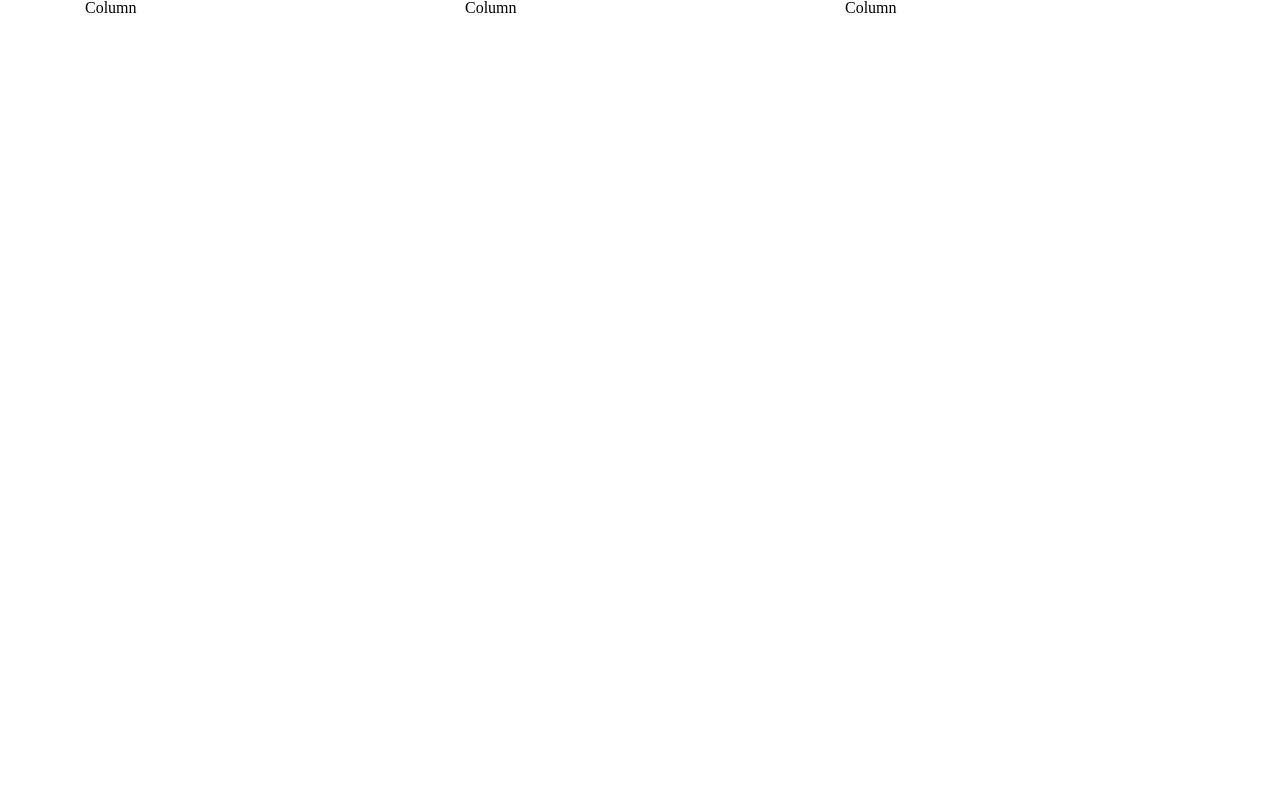
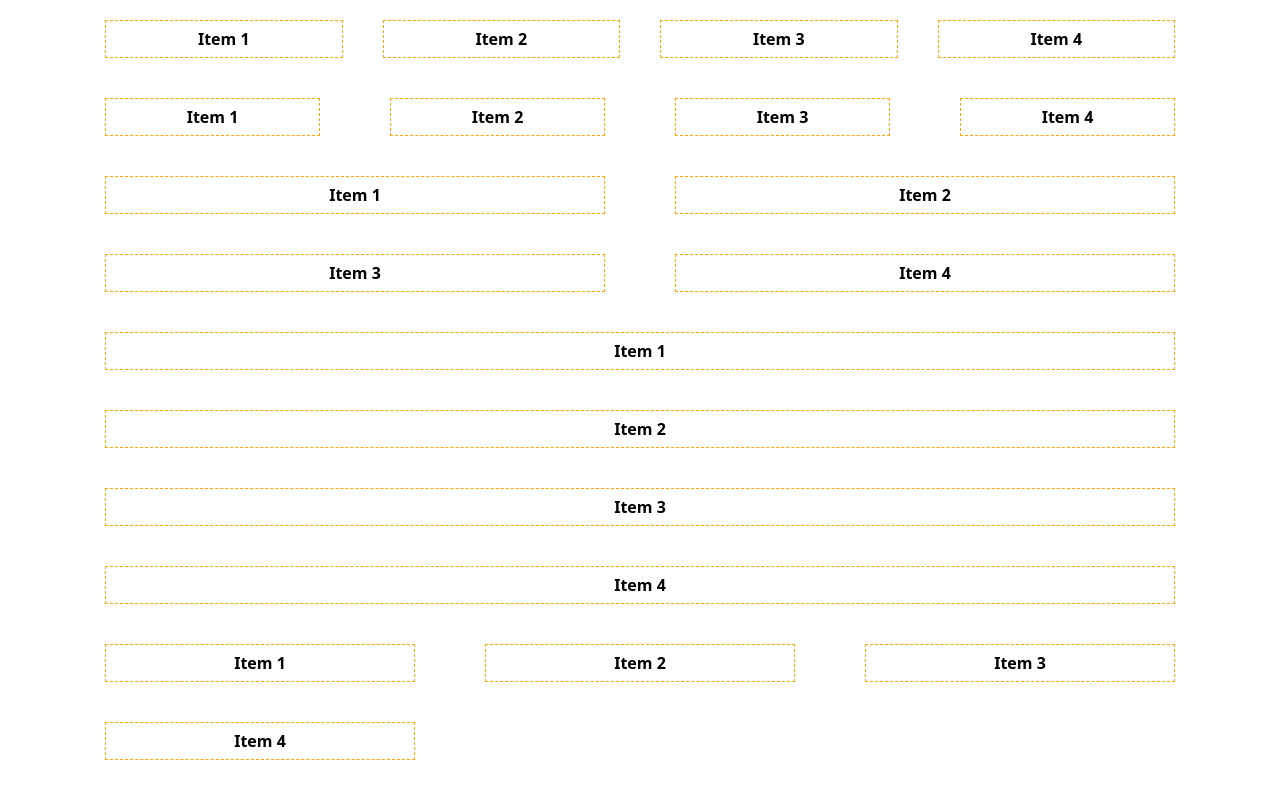
Before and after one commit to trangiabao2003/GridSystem, a plain HTML site: page index.html in a window 1280 px wide. Drawn offline with Linux system fonts and the light colour scheme.

Commit message:
Grid System

```diff
--- a/index.html
+++ b/index.html
@@ -18,15 +18,83 @@
 	</head>
 	<body>
 		<div class="container">
-			<div class="row">
+			<!-- Row 1 -->
+			<div class="row row-cols-lg-4 row-cols-sm-2 row-cols-1 g-0">
 				<div class="col">
-					<div class="card-item">Column</div>
+					<div class="card-item">Item 1</div>
 				</div>
 				<div class="col">
-					<div class="card-item">Column</div>
+					<div class="card-item">Item 2</div>
 				</div>
 				<div class="col">
-					<div class="card-item">Column</div>
+					<div class="card-item">Item 3</div>
+				</div>
+				<div class="col">
+					<div class="card-item">Item 4</div>
+				</div>
+			</div>
+
+			<!-- Row 2 -->
+			<div class="row row-cols-lg-4 row-cols-sm-2 row-cols-1">
+				<div class="col">
+					<div class="card-item">Item 1</div>
+				</div>
+				<div class="col">
+					<div class="card-item">Item 2</div>
+				</div>
+				<div class="col">
+					<div class="card-item">Item 3</div>
+				</div>
+				<div class="col">
+					<div class="card-item">Item 4</div>
+				</div>
+			</div>
+
+			<!-- Row 3 -->
+			<div class="row row-cols-lg-2 row-cols-sm-1 row-cols-1">
+				<div class="col">
+					<div class="card-item">Item 1</div>
+				</div>
+				<div class="col">
+					<div class="card-item">Item 2</div>
+				</div>
+				<div class="col">
+					<div class="card-item">Item 3</div>
+				</div>
+				<div class="col">
+					<div class="card-item">Item 4</div>
+				</div>
+			</div>
+
+			<!-- Row 4 -->
+			<div class="row row-cols-lg-1 row-cols-sm-1 row-cols-1">
+				<div class="col">
+					<div class="card-item">Item 1</div>
+				</div>
+				<div class="col">
+					<div class="card-item">Item 2</div>
+				</div>
+				<div class="col">
+					<div class="card-item">Item 3</div>
+				</div>
+				<div class="col">
+					<div class="card-item">Item 4</div>
+				</div>
+			</div>
+
+			<!-- Row 5s -->
+			<div class="row row-cols-lg-3 row-cols-sm-2 row-cols-1">
+				<div class="col">
+					<div class="card-item">Item 1</div>
+				</div>
+				<div class="col">
+					<div class="card-item">Item 2</div>
+				</div>
+				<div class="col">
+					<div class="card-item">Item 3</div>
+				</div>
+				<div class="col">
+					<div class="card-item">Item 4</div>
 				</div>
 			</div>
 		</div>
--- a/style.css
+++ b/style.css
@@ -10,6 +10,7 @@ html {
 
 body {
 	font-size: 1.6rem;
+	font-family: system-ui;
 	text-rendering: optimizeLegibility;
 	-webkit-font-smoothing: antialiased;
 }
@@ -34,3 +35,11 @@ button {
 	font-family: inherit;
 	font-size: inherit;
 }
+
+.card-item {
+	margin: 20px;
+	padding: 10px;
+	border: 1px dashed orange;
+	text-align: center;
+	font-weight: 600;
+}
```
